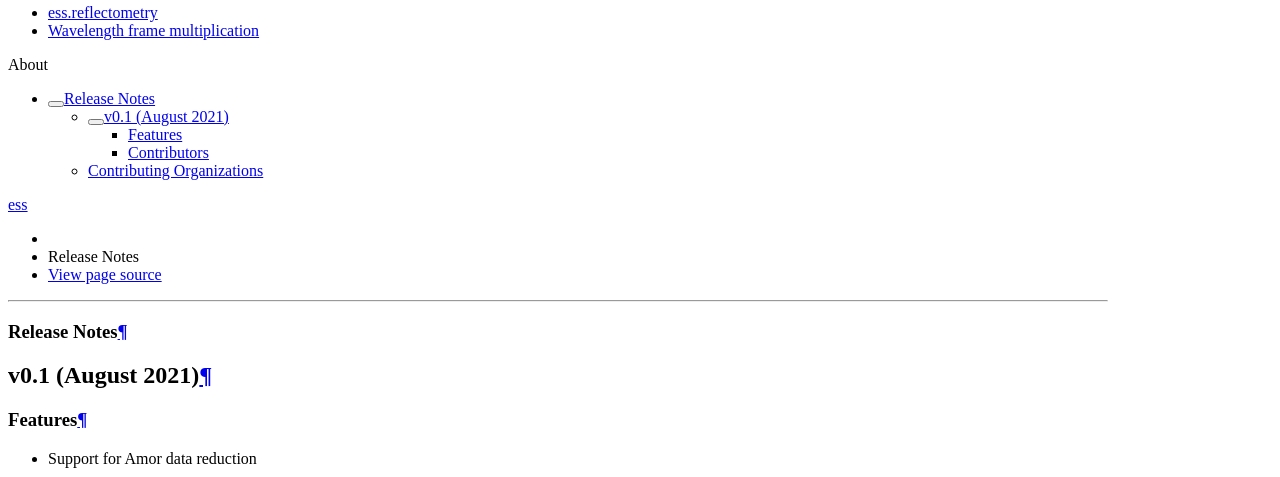
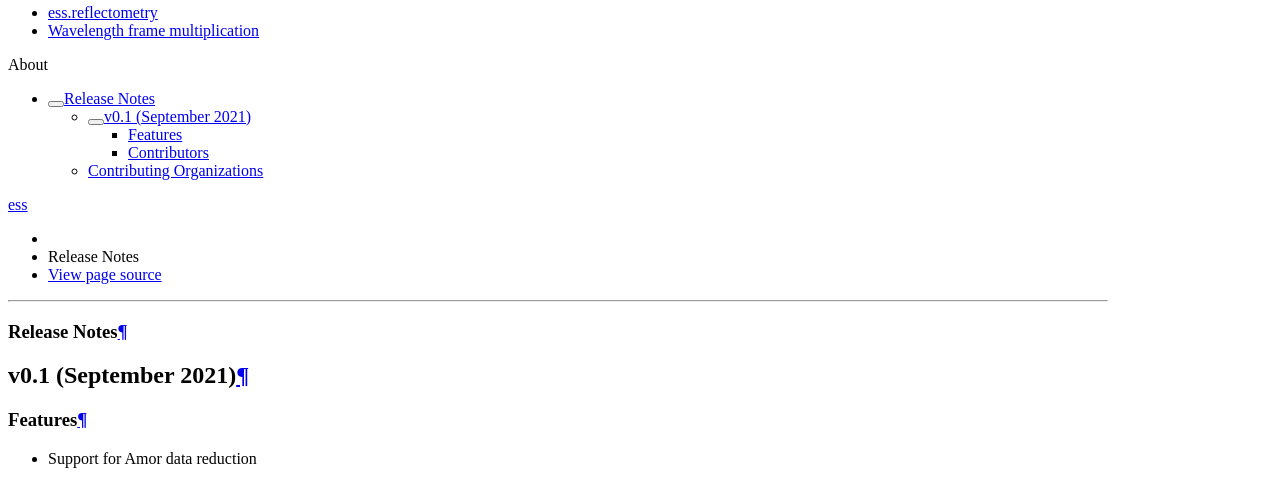
Before and after one commit to gudlot/ess, a Sphinx documentation site: the page built from docs/about/release-notes.rst, in a window 1280 px wide. Shown: the part 228-705 px from the top of the page. Built offline with Sphinx 7.4.7 and the Read the Docs theme 2.0.0, drawn with Linux system fonts in a browser that asks for light colours.

Commit message:
add row in dropdown menu

```diff
--- a/docs/_templates/layout.html
+++ b/docs/_templates/layout.html
@@ -9,6 +9,7 @@
                     border: 0px; box-shadow: none;">
         <option value="" selected>Pick version</option>
         <option value="https://scipp.github.io/ess">latest (unstable)</option>
+        <option value="https://scipp.github.io/release/0.1.0">v0.1</option>
       </select>
     </div>
   {% endblock %}
--- a/docs/about/release-notes.rst
+++ b/docs/about/release-notes.rst
@@ -4,8 +4,8 @@
 =============
 
 
-v0.1 (August 2021)
-------------------
+v0.1 (September 2021)
+---------------------
 
 Features
 ~~~~~~~~
```
